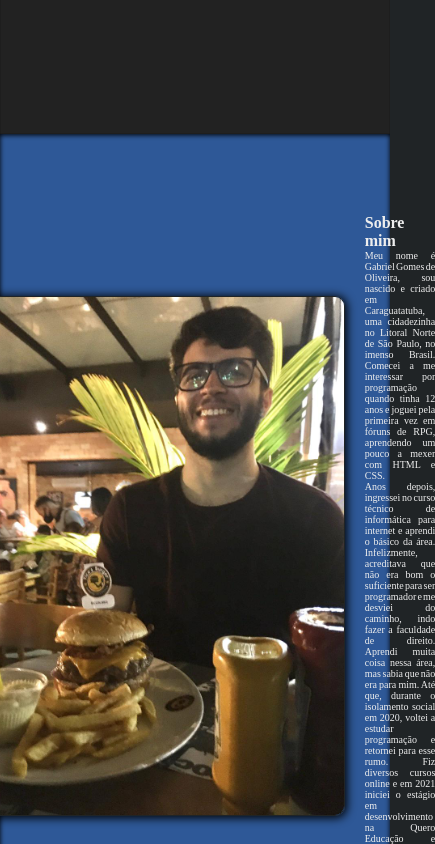
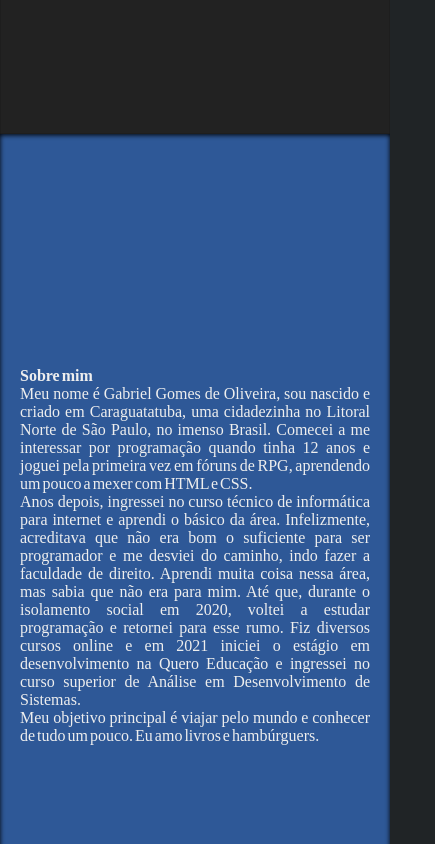
Before and after one commit to gabrielgomeso/portfolio, a Vue app: page / in a window 390 px wide. Shown: the part 760-1604 px from the top of the page, 435 px wide, since content can reach past the window. Built offline with nearby package versions, Linux system fonts and the light colour scheme.

Commit message:
:speech_balloon: Update some styling but mostly skills text

```diff
--- a/skills.json
+++ b/skills.json
@@ -5,12 +5,15 @@
       "type": "work",
       "location": "Quero Educação",
       "duration": "Jan/21 - Jan/22",
-      "description": "Aprendi a trabalhar em equipe, a me comunicar. Aprendi a resolver problemas, ler scripts diversos. Foco em Rails e no produto Quero Pago.",
+      "description": "O estágio teve como principal foco o suporte aos produtos da Quero. Utilizava diariamente scripts em Ruby para resolver uma série de ocorrências e eventualmente desenvolvia alguns. Posteriormente, mudei de time para desenvolver diretamente algumas ferramentas menores ainda em Ruby, mas também em ReactJS. Aprendi a trabalhar em equipe, a me comunicar, a entender o funcionamento de uma empresa e como lidar com pessoas. Entendi como se pede ajuda, como fazer perguntas e como me organizar no ambiente de trabalho.",
       "techs": [
           "Ruby e Ruby on Rails",
+          "ReactJS",
           "Fundamentos de VueJS",
           "Fundamentos de HTML/CSS",
-          "Git e Github"
+          "Git e Github",
+          "Metodologias Ágeis",
+          "Plataforma JIRA"
       ]
     },
     {
@@ -18,13 +21,14 @@
       "type": "course",
       "location": "Instituto Federal de São Paulo",
       "duration": "Jan/20 - Jan/23",
-      "description": "Introdução ao mundo de desenvolvimento. Lógica de programação e algoritmos. Programação com PHP, MySQL e Javascript. Um pouco de hardware, segurança e Linux.",
+      "description": "Curso Superior focado em desenvolvimento de software.",
       "techs": [
-        "HTML e CSS",
+        "Análise de Sistemas",
+        "Sistemas Operacionais",
         "Lógica de Programação",
-        "PHP",
-        "MySQL",
-        "Javascript e JQuery"
+        "Estrutura de Dados e Algoritmos",
+        "Banco de Dados",
+        "Desenvolvimento Web"
       ]
     },
     {
@@ -90,7 +94,7 @@
       "type": "course",
       "location": "Udemy",
       "duration": "Mar/21 - Out/21",
-      "description": "Curso de VueJS na plataforma Udemy",
+      "description": "Curso de VueJS 3 na plataforma Udemy",
       "techs": [
         "VueJS",
         "Desenvolvimento de projetos"
@@ -115,8 +119,7 @@
       "type": "others",
       "location": "Universidade Cruzeiro do Sul",
       "duration": "Jan/08 - atualmente",
-      "description": "Faculdade de Direito iniciada na total e completa aleatoriedade. Entretanto, todo conhecimento é válido. Meu TCC foi realizado em torno da Lei Geral de Proteção de Dados. Tenho interesse em Direitos Autorais, Direito e Internet, etc",
-      "extra": "TCC com foco na LGPD"
+      "description": "Faculdade de Direito iniciada na total e completa aleatoriedade. Entretanto, todo conhecimento é válido. Meu TCC foi realizado em torno da Lei Geral de Proteção de Dados. Tenho interesse em Direitos Autorais, Direito e Internet, etc"
     }
   ]
 }
--- a/src/components/About.vue
+++ b/src/components/About.vue
@@ -26,6 +26,9 @@
           Educação e ingressei no curso superior de Análise em Desenvolvimento
           de Sistemas.
         </p>
+        <p>
+          Meu objetivo principal é viajar pelo mundo e conhecer de tudo um pouco. Eu amo livros e hambúrguers.
+        </p>
       </span>
     </div>
   </section>
@@ -35,7 +38,7 @@
 .about-block {
   display: grid;
   grid-template-rows: 1fr;
-  grid-template-columns: 1fr 1fr 1fr 1fr;
+  grid-template-columns: repeat(5, 1fr);
   grid-gap: 20px;
   align-items: center;
   justify-content: center;
@@ -45,13 +48,16 @@
 
   width: 100vw;
   max-width: 100%;
-  height: 100vh;
+  min-height: 100vh;
+  height: auto;
+  padding: 20px;
 
   .about-image {
     width: 100%;
-    max-width: 400px;
+    max-width: 600px;
+    min-width: 300px;
     height: auto;
-    grid-column-start: 2;
+    grid-column: 2 / 3;
 
     border: 1px solid #202426;
     border-radius: 10px;
@@ -59,20 +65,34 @@
   }
 
   .about-text--block {
-    grid-column-start: 3;
+    grid-column: 3 / 5;
     text-align: justify;
     word-spacing: -2px;
   }
 }
 
-@media (max-width: 800px) {
-  .about-block {
-    display: flex;
-    flex-direction: row;
+@media (max-width: 1200px) {
+  .about-block{
+    .about-text--block {
+      grid-column: 2 / 5;
+
+    }
+
+    .about-image{
+      display: none;
+    }
   }
+}
 
-  .about-text{
-    font-size: 10px;
+@media (max-width: 400px) {
+  .about-block{
+    .about-text--block {
+      grid-column: 1 / 6;
+    }
+
+    .about-image{
+      display: none;
+    }
   }
 }
 </style>
--- a/src/components/SkillBlock.vue
+++ b/src/components/SkillBlock.vue
@@ -4,7 +4,7 @@
       <summary class="skill-title">
         <strong>{{ title }}</strong> - {{ local }}
       </summary>
-      <h4 class="skill-description--head">Descrição</h4>
+      <h4 class="skill-description--title">Descrição</h4>
       <p class="skill-description--text">
         {{ description }}
       </p>
@@ -49,6 +49,10 @@ export default {
     cursor: pointer;
   }
 
+  .skill-description--title {
+    padding-top: 15px;
+  }
+
   .skill-description--text {
     text-align: justify;
     word-spacing: -2px;
@@ -63,4 +67,5 @@ export default {
     list-style-type: none;
   }
 }
+
 </style>
```
